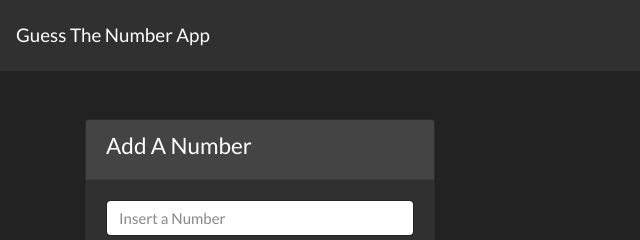
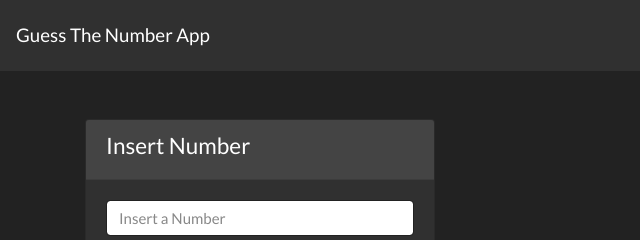
Before and after one commit to resttechsolutions/Differentes-Practice-Projects, a plain HTML site: page GuessTheNumber/index.html in a window 1280 px wide. Shown: the top 240 px of the page, 0-640 px from the left. Drawn offline with nearby package versions, Linux system fonts and the light colour scheme.

Commit message:
Updating card title

```diff
--- a/GuessTheNumber/index.html
+++ b/GuessTheNumber/index.html
@@ -19,7 +19,7 @@
             <div class="col-md-4">
                 <div class="card">
                     <div class="card-header">
-                        <h4>Add A Number</h4>
+                        <h4>Insert Number</h4>
                     </div>
 
                     <form action="#" id="play-form" class="card-body">
```
